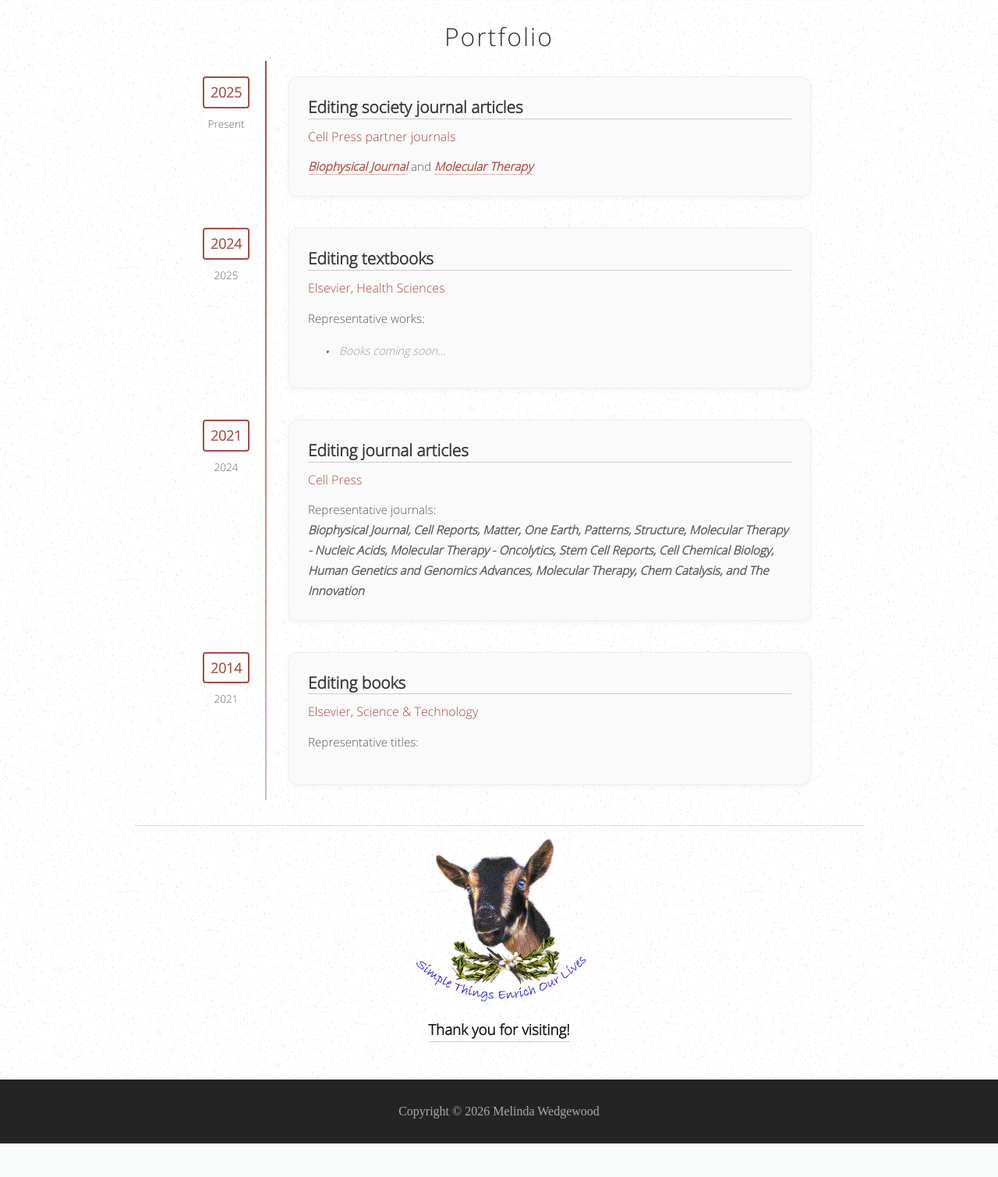
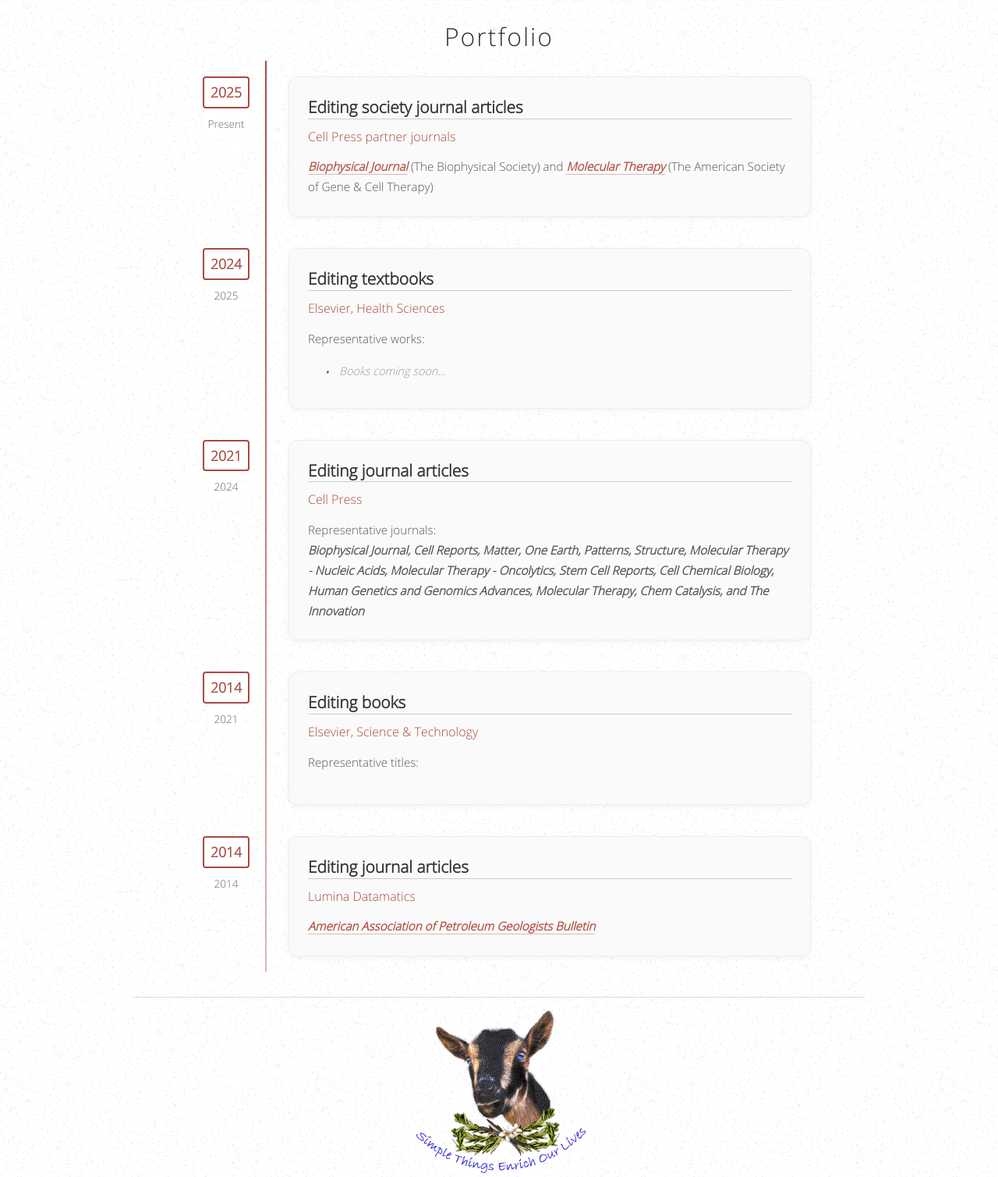
Before and after one commit to pianosuki/goatmountainview.com, a Flask app: page /portfolio in a window 1280 px wide. Shown: the part 699-2208 px from the top of the page at 78% size. Before the commit the page ends 2165 px from the top, so only its background shows below. Run offline with Flask 3, Linux system fonts and the light colour scheme; data that the repository does not hold is empty; parts of the project's set-up code (start-up, migrations or seed data) failed here and were passed over.

Commit message:
updated text and added lumina datamatics

```diff
--- a/app/templates/portfolio.html
+++ b/app/templates/portfolio.html
@@ -37,8 +37,8 @@
                         <h3 class="timeline-role">Editing society journal articles</h3>
                         <p class="timeline-employer">Cell Press partner journals</p>
                         <p class="timeline-description">
-                            <a href="https://www.cell.com/biophysj/home" target="_blank"><b><i>Biophysical Journal</i></b></a> and
-                            <a href="https://www.cell.com/molecular-therapy-family/molecular-therapy/home" target="_blank"><b><i>Molecular Therapy</i></b></a>
+                            <a href="https://www.cell.com/biophysj/home" target="_blank"><b><i>Biophysical Journal</i></b></a>  (The Biophysical Society) and
+                            <a href="https://www.cell.com/molecular-therapy-family/molecular-therapy/home" target="_blank"><b><i>Molecular Therapy</i></b></a> (The American Society of Gene & Cell Therapy)
                                                 </p>
                     </div>
                 </div>
@@ -114,6 +114,19 @@
                         </ul>
                     </div>
                 </div>
+                <!-- 2014 -->
+                <div class="timeline-item">
+                    <div class="timeline-marker">
+                        <span class="timeline-year">2014</span>
+                        <span class="timeline-label">2014</span>
+                    </div>
+                    <div class="timeline-content">
+                        <h3 class="timeline-role">Editing journal articles</h3>
+                        <p class="timeline-employer">Lumina Datamatics</p>
+                        <p class="timeline-description">
+                            <a href="https://www.aapg.org/resources/bulletin" target="_blank"><b><i>American Association of Petroleum Geologists Bulletin</i></b></a>                                               </p>
+                    </div>
+                </div>
             </div>
         </div>
     </div>
```
